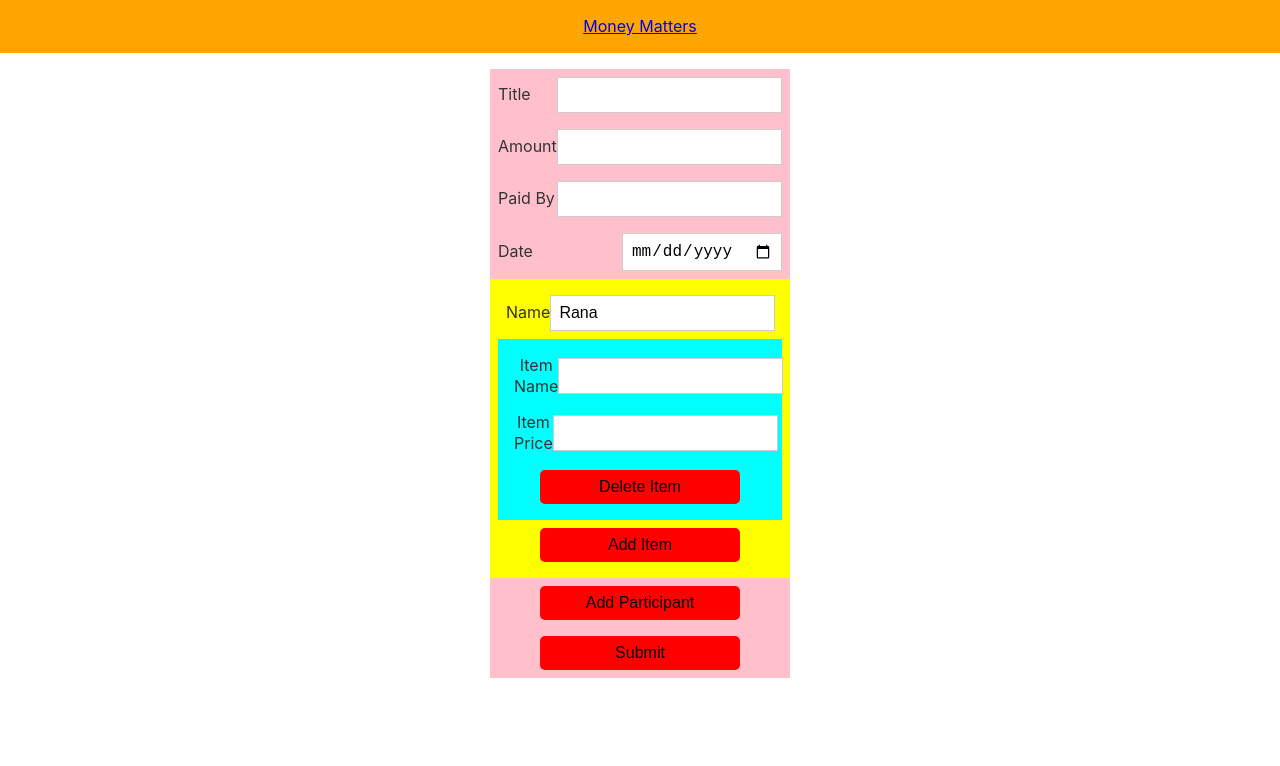
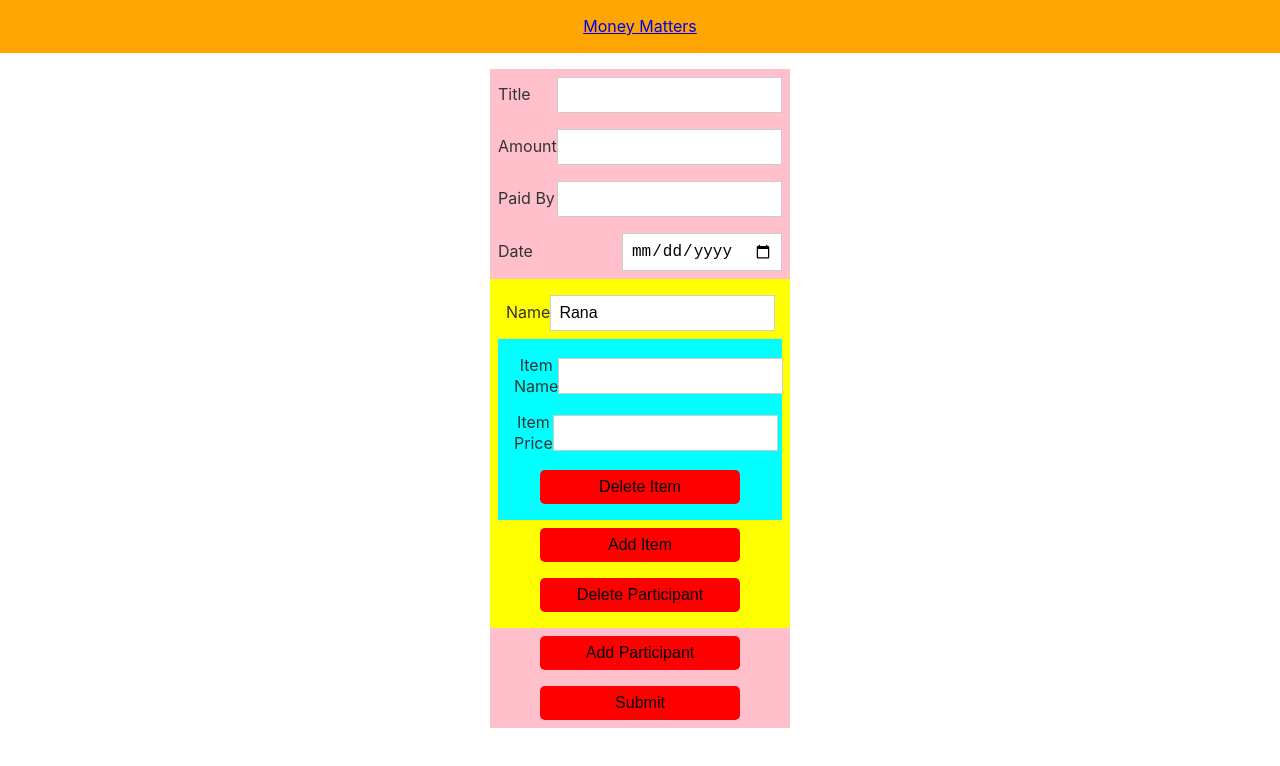
Before and after one commit to ramiz-rahman/money-matters, a React (Create React App) app: page /createBill in a window 1280 px wide. Shown: the top 766 px of the page. Built offline with nearby package versions, Linux system fonts and the light colour scheme.

Commit message:
Add feature: delete participant
A single participant can be deleted from the 'Edit Bill Screen' or from the
'Create Bill Screen'.

```diff
--- a/src/components/BillDetailForm/BillDetailForm.js
+++ b/src/components/BillDetailForm/BillDetailForm.js
@@ -32,6 +32,16 @@ class BillDetailForm extends Component {
     this.setState(prevState => ({
       participants: [...prevState.participants, { name: '', items: [] }]
     }));
+  };
+
+  handleDeleteParticipant = (deletedParticipant, event) => {
+    event.preventDefault();
+    this.setState(prevState => {
+      const participants = prevState.participants.filter(
+        participant => participant !== deletedParticipant
+      );
+      return { participants: participants };
+    });
   };
 
   handleChangeParticipant = (participant, index, event) => {
@@ -102,6 +112,7 @@ class BillDetailForm extends Component {
             index={i}
             participant={participant}
             onChange={this.handleChangeParticipant}
+            onDelete={this.handleDeleteParticipant}
           />
         ))}
 
--- a/src/components/BillDetailForm/ParticipantForm/ParticipantForm.js
+++ b/src/components/BillDetailForm/ParticipantForm/ParticipantForm.js
@@ -56,6 +56,11 @@ class ParticipantForm extends Component {
           />
         ))}
         <button onClick={this.handleAddItem}>Add Item</button>
+        <button
+          onClick={event => this.props.onDelete(this.props.participant, event)}
+        >
+          Delete Participant
+        </button>
       </div>
     );
   }
```
